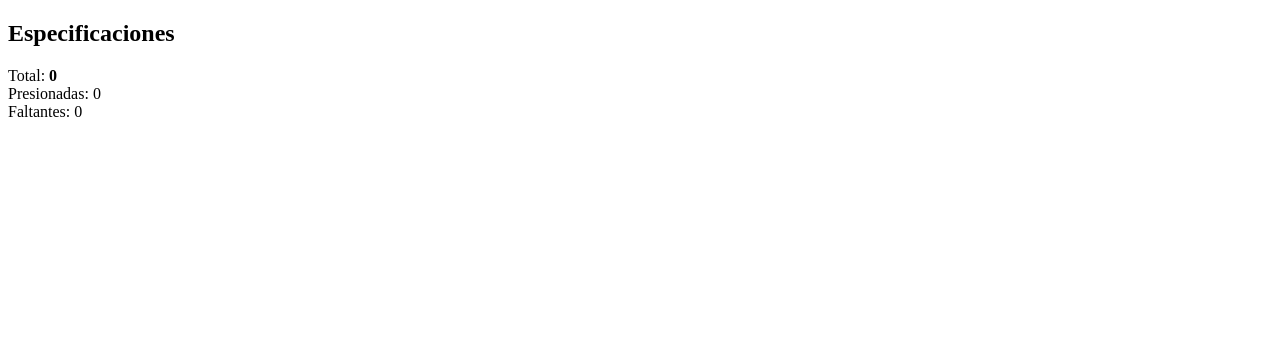
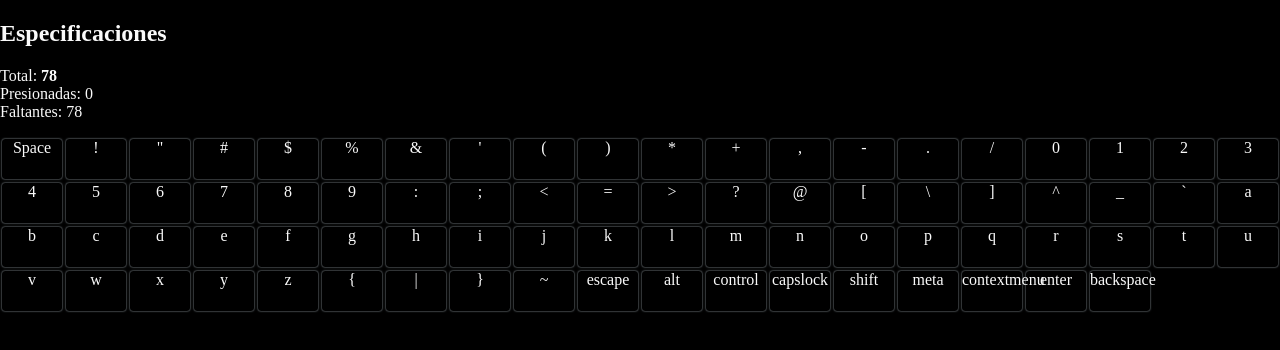
Before and after one commit to 3MTB/PracticasJs, a plain HTML site: page index.html in a window 1280 px wide. Drawn offline with Linux system fonts and the light colour scheme; the site is published under a folder, as on GitHub Pages, so addresses that start at the root find nothing.

Commit message:
Update index.html
Posible arreglo a lo pages

```diff
--- a/index.html
+++ b/index.html
@@ -4,7 +4,7 @@
     <meta charset="UTF-8" />
     <meta name="viewport" content="width=device-width, initial-scale=1.0" />
     <title>Game : Abecedario</title>
-    <link rel="stylesheet" href="/css/style.css" />
+    <link rel="stylesheet" href="./css/style.css" />
   </head>
   <body>
     <h2>Especificaciones</h2>
@@ -15,6 +15,6 @@
     </p>
     <section id="contain-list"></section>
 
-    <script  src="/Js/index.js"></script>
+    <script  src="./Js/index.js"></script>
   </body>
 </html>
```
